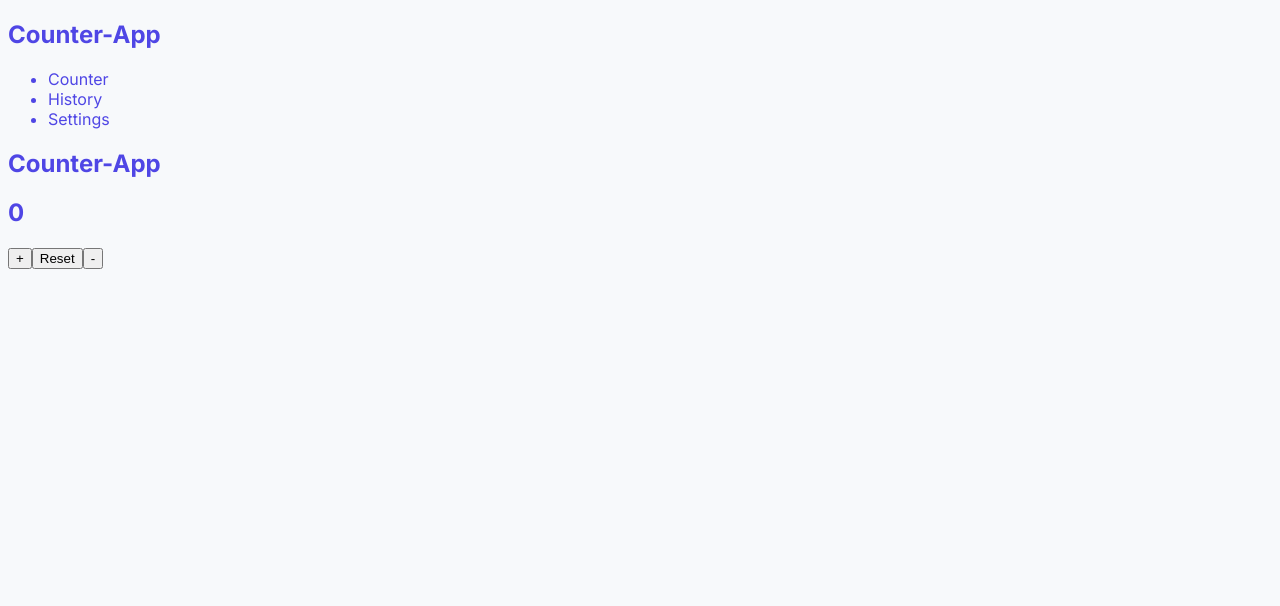
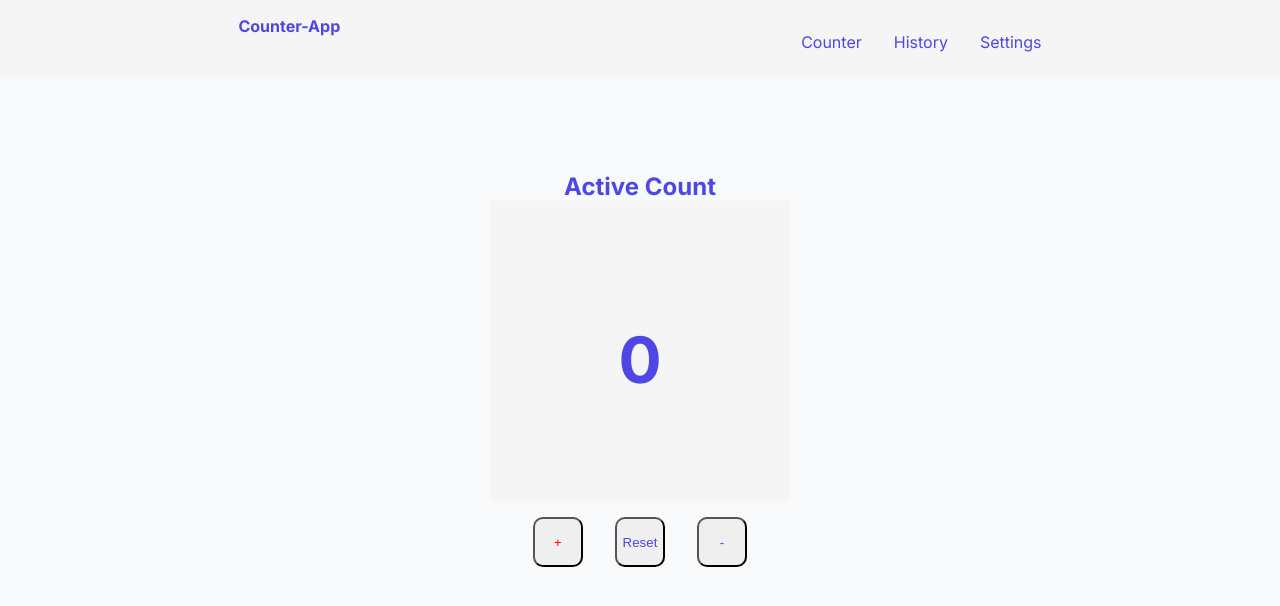
Before and after one commit to Immaclant/Counter-App, a React (Vite) app in the folder Counter/: page / in a window 1280 px wide. Shown: the top 606 px of the page. Built offline with nearby package versions, Linux system fonts and the light colour scheme.

Commit message:
Added Css to nav and counter
css added

```diff
--- a/Counter/src/Counter.jsx
+++ b/Counter/src/Counter.jsx
@@ -19,15 +19,23 @@ function Counter() {
   // plus you don't need to know previous value of state in order to make it zero
 
   return (
-    <main>
-      <div>
-        <h2>Counter-App</h2>
+    <main className="counter-container">
+      <div className="header-text">
+        <h2>Active Count</h2>
       </div>
-      <div>
-        <h2>{counter}</h2>
-        <button onClick={Add}>+</button>
-        <button onClick={Reset}>Reset</button>
-        <button onClick={Subtract}>-</button>
+      <div className="counter-value-container">
+        <h2 className="counter-value">{counter}</h2>
+        <div className="button-container">
+        <button className="btn btn-add" onClick={Add}>
+          +
+        </button>
+        <button className="btn btn-reset" onClick={Reset}>
+          Reset
+        </button>
+        <button className="btn btn-subtract" onClick={Subtract}>
+          -
+        </button>
+        </div>
       </div>
     </main>
   );
--- a/Counter/src/components/Navbar.jsx
+++ b/Counter/src/components/Navbar.jsx
@@ -1,12 +1,12 @@
 function Navbar() {
   return (
-    <header>
-      <nav>
-        <h1>Counter-App</h1>
-        <ul>
-          <li>Counter</li>
-          <li>History</li>
-          <li>Settings</li>
+    <header className="header">
+      <nav className="nav_container">
+        <h1 className="header-text">Counter-App</h1>
+        <ul className="nav_item">
+          <li className="listed-item">Counter</li>
+          <li className="listed-item">History</li>
+          <li className="listed-item">Settings</li>
         </ul>
       </nav>
     </header>
--- a/Counter/src/index.css
+++ b/Counter/src/index.css
@@ -1,7 +1,16 @@
 :root {
   --primary-color: #4f46e5;
   --resetBtn-color: #78767a;
+  --secondary-color: whitesmoke;
   --font-main: "Inter", sans-serif;
+  --white-color: white;
+  --red-color: red;
+}
+
+* {
+  box-sizing: border-box;
+  margin: 0;
+  padding: 0;
 }
 
 body {
@@ -9,3 +18,78 @@ body {
   color: var(--primary-color);
   font-family: var(--font-main);
 }
+
+.header {
+  width: 100vw;
+  background-color: var(--secondary-color);
+}
+
+.nav_container {
+  display: flex;
+  flex-direction: row;
+  justify-content: space-around;
+  padding: 1rem;
+}
+
+.nav_item {
+  display: flex;
+  gap: 2rem;
+  margin-top: 1rem;
+  list-style: none;
+}
+
+ul {
+  list-style-position: inside;
+  margin-left: 1rem;
+}
+
+li {
+  margin-bottom: 0.5rem;
+}
+
+.counter-container {
+  width: 40%;
+  margin: 6rem auto;
+  display: flex;
+  flex-direction: column;
+  align-items: center;
+}
+
+.header-text {
+  font-size: 1rem;
+}
+
+.counter-value {
+  background-color: var(--secondary-color);
+  height: 300px;
+  width: 300px;
+  text-align: center;
+  padding-top: 40%;
+  font-size: 4rem;
+}
+
+.btn {
+  height: 50px;
+  width: 50px;
+  border-radius: 10px;
+  margin: 1rem;
+  align-items: center;
+}
+
+.button-container {
+  display: flex;
+  align-items: center;
+  justify-content: center;
+}
+
+.btn-add {
+  color: var(--red-color);
+}
+
+.btn-reset {
+  color: var(--primary-reset);
+}
+
+.btn-subtract {
+  color: var(--primary-color);
+}
```
